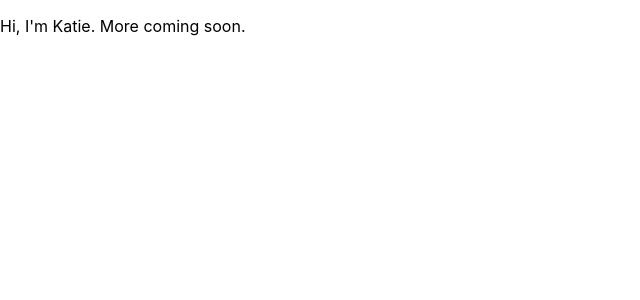
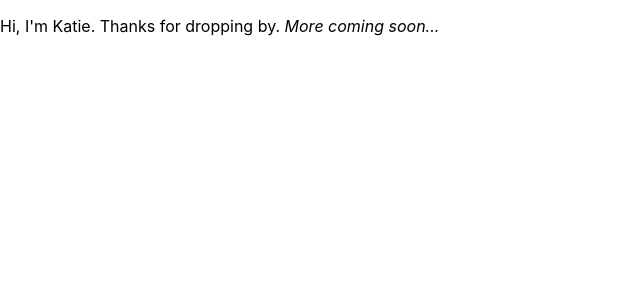
Before and after one commit to katiejg/katiejg.github.io, a React (Create React App) app: page / in a window 1280 px wide. Shown: the top 300 px of the page, without its empty margins (0-640 px from the left). Built offline with nearby package versions, Linux system fonts and the light colour scheme.

Commit message:
placeholder text

```diff
--- a/src/App.js
+++ b/src/App.js
@@ -19,8 +19,8 @@ function App() {
     //     </a>
     //   </header>
     // </div>
-    <p>
-      Hi, I'm Katie. More coming soon.
+    <p padding="100px">
+      Hi, I'm Katie. Thanks for dropping by. <i>More coming soon...</i>
     </p>
   );
 }
```
